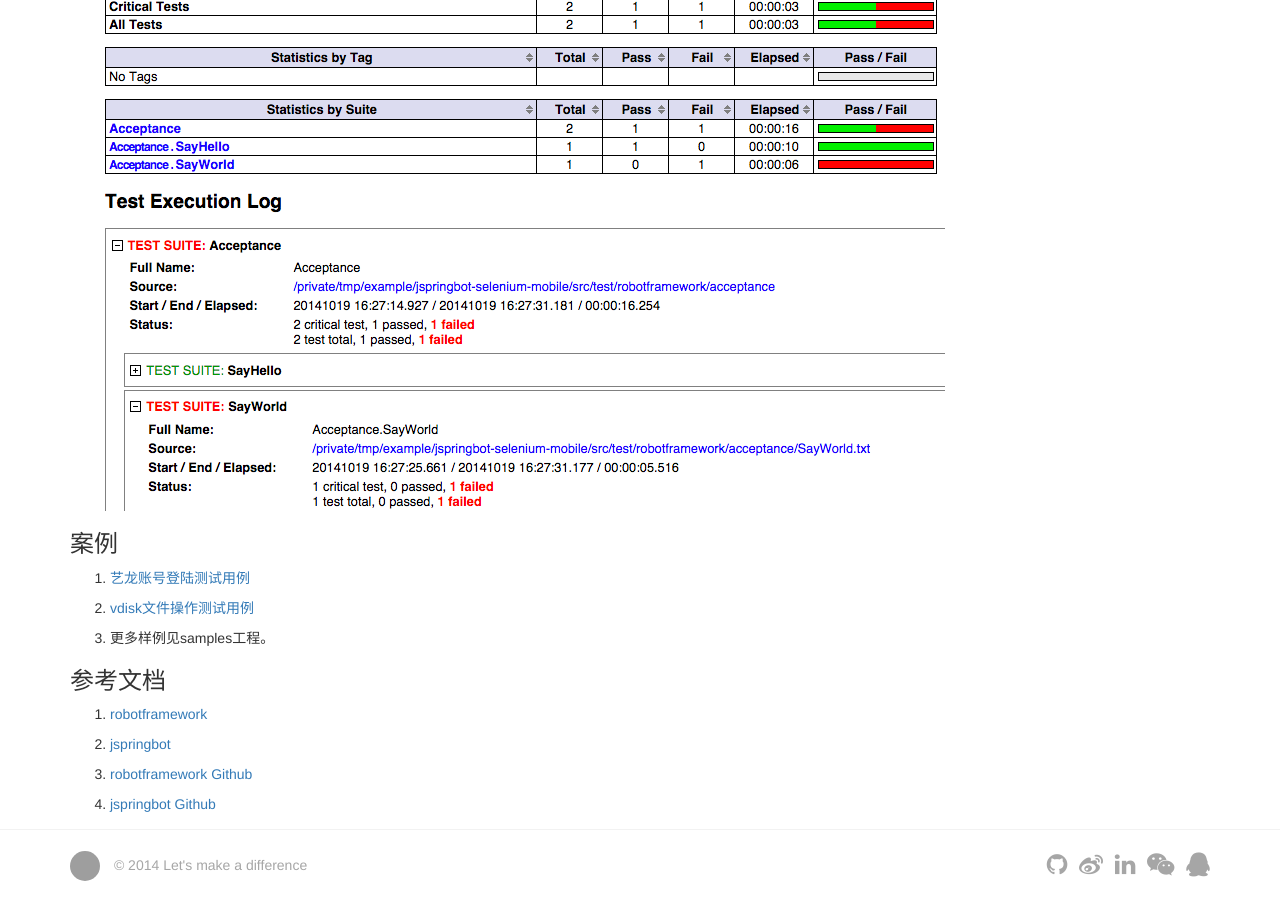
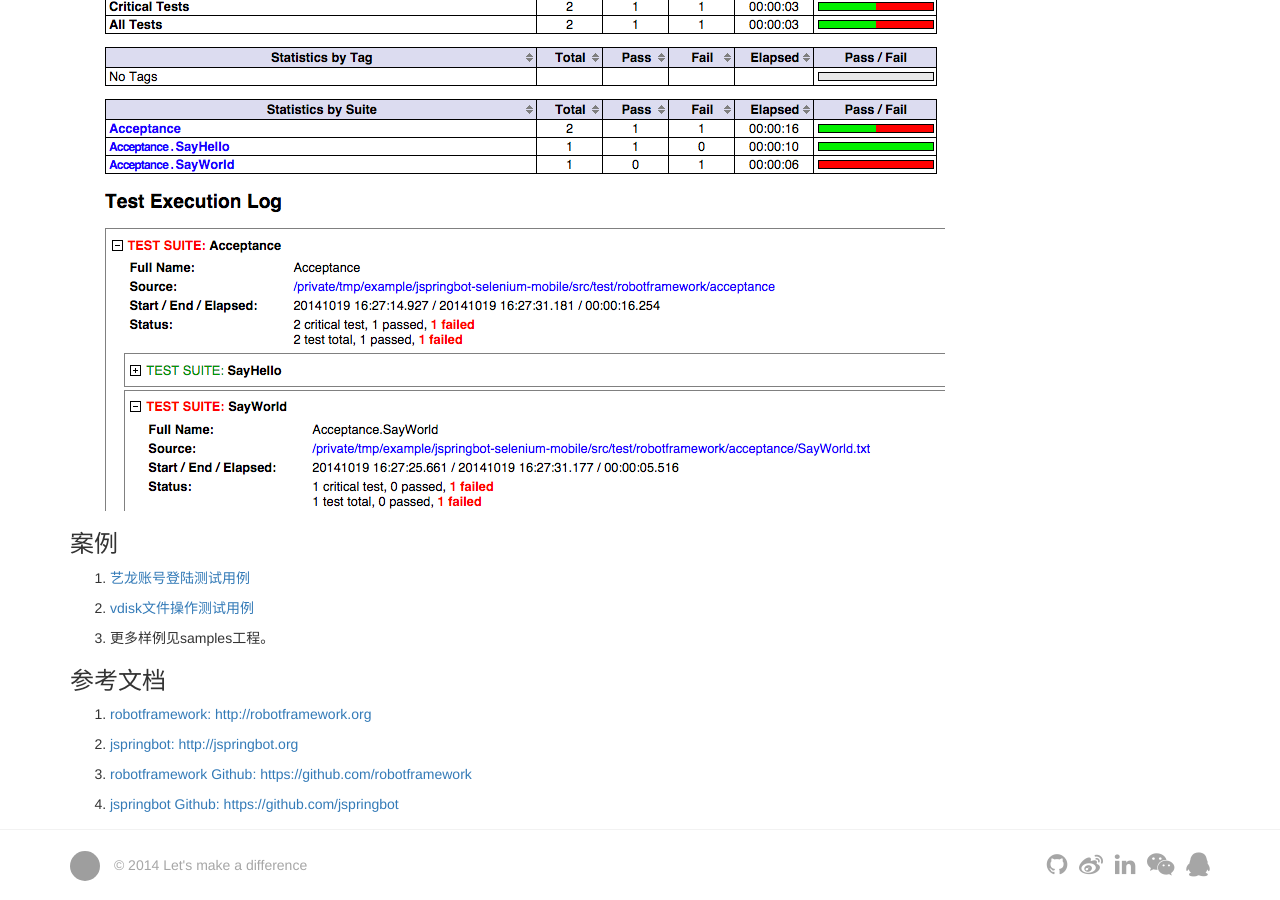
Before and after one commit to yanshuai/blog, a Jekyll site: the page built from _posts/2014-10-18-jspringbot-selenium用户手册.md, in a window 1280 px wide and 900 px high, scrolled down 8407 px. Built offline with Jekyll 4.4.1, drawn with Linux system fonts in a browser that asks for light colours; nearby versions of some CDN libraries; Markdown is read by kramdown in place of the engine named in the settings; comment, search, counter and statistics services are not loaded; some of the changed lines change nothing that is shown; grey boxes are pictures that could not be loaded.

Commit message:
更新用户手册文档

```diff
--- a/_posts/2014-10-18-jspringbot-selenium用户手册.md
+++ b/_posts/2014-10-18-jspringbot-selenium用户手册.md
@@ -367,10 +367,10 @@ public class SayHello implements Keyword {
 
 ### 参考文档
 
-1. [robotframework](http://robotframework.org)
+1. [robotframework: http://robotframework.org](http://robotframework.org)
 
-2. [jspringbot](http://jspringbot.org)
+2. [jspringbot: http://jspringbot.org](http://jspringbot.org)
 
-3. [robotframework Github](https://github.com/robotframework)
+3. [robotframework Github: https://github.com/robotframework](https://github.com/robotframework)
 
-4. [jspringbot Github](https://github.com/jspringbot)
+4. [jspringbot Github: https://github.com/jspringbot](https://github.com/jspringbot)
```
